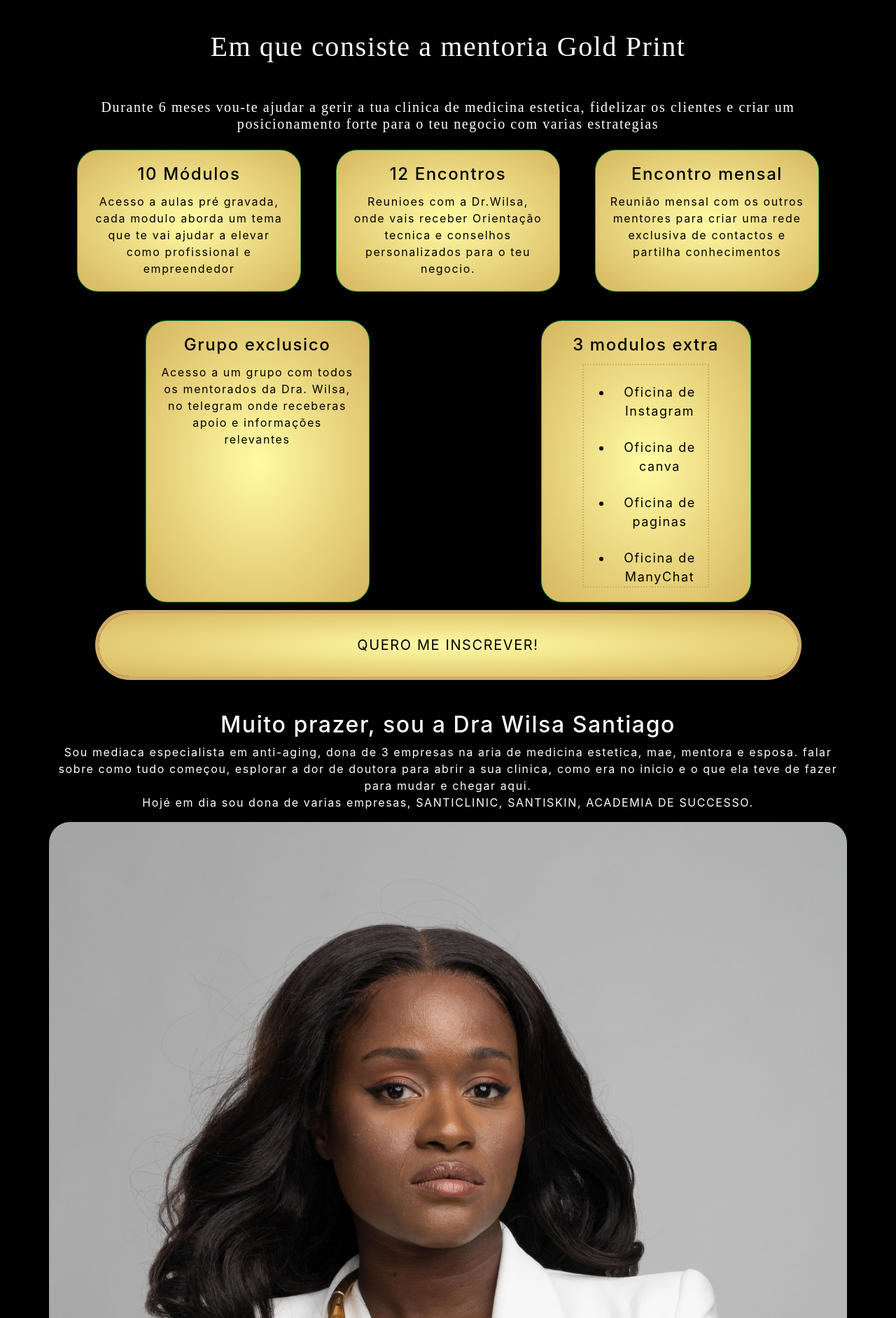
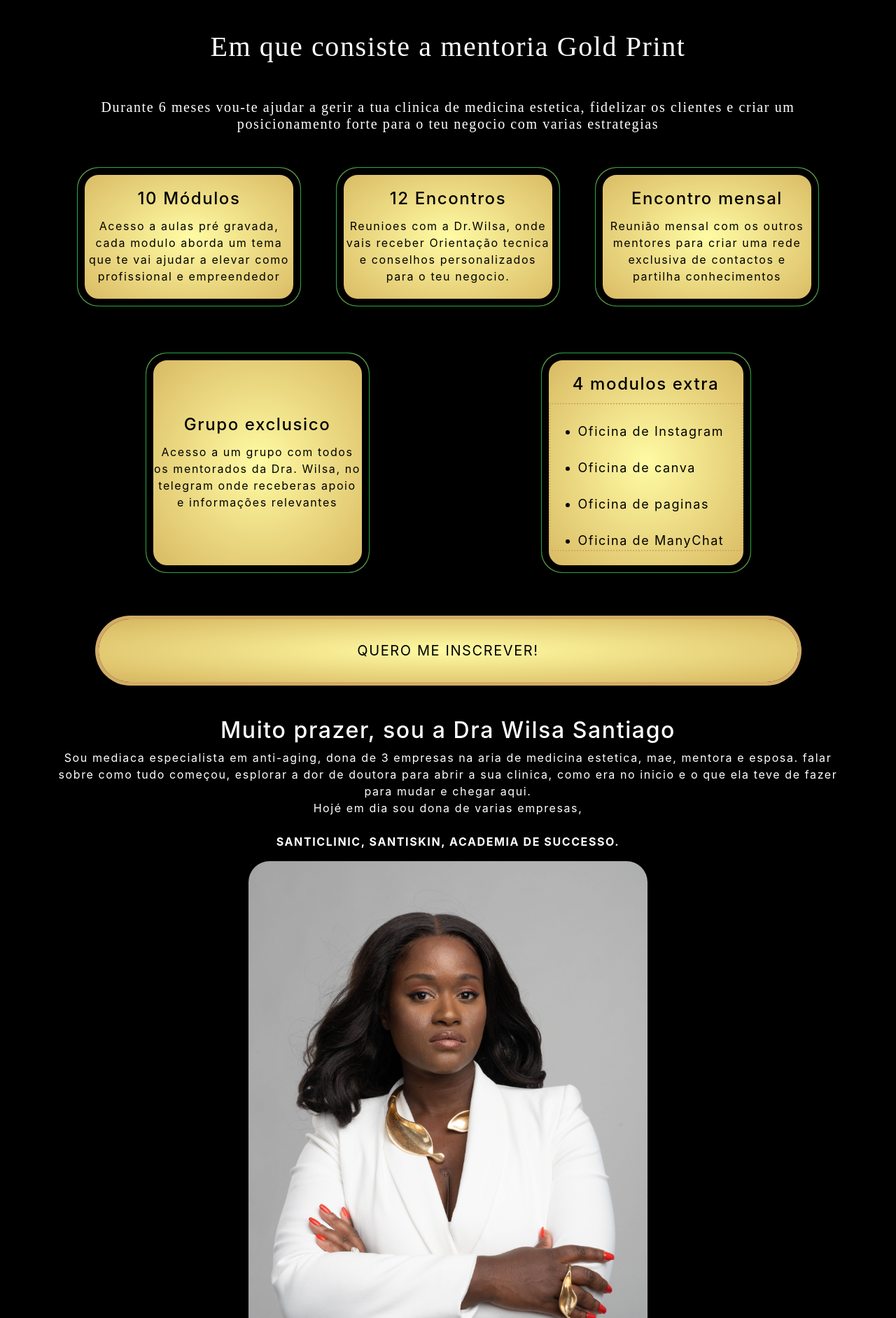
Before and after one commit to SPAWNKID19XX/SC, a Flask app: page /gold_print_mentoria in a window 1280 px wide. Shown: the part 855-2739 px from the top of the page at 70% size. Run offline with Flask 3, Linux system fonts and the light colour scheme; some libraries are stand-ins or nearby versions.

Commit message:
[UPDATE]
the gold print template

```diff
--- a/static/style/main.css
+++ b/static/style/main.css
@@ -147,6 +147,9 @@ form {
 }
 .btn-success:hover {
   box-shadow: 0px 0px 40px yellowgreen;
+  transform: scale(1.1) translateY(-0px);
+  color: #0af129;
+
 }
 .btn_firs_form {
   margin-bottom: 0px;
@@ -205,20 +208,25 @@ form {
   box-shadow: 0 0 0 5px #d2ac67;
 }
 
+.more_info_gold_print:hover{
+  color: #000000;
+  box-shadow: 0px 0px 40px #d2ac67;
+  transform: scale(1.1) translateY(-0px);
+
+}
+
 .footer_logo {
   width: 100%;
 }
 
 .footer_logo img {
   width: 100%;
+  border-radius: 50%;
 }
 
 footer {
   text-align: center;
   padding: 10px;
-}
-
-.rights_author {
 }
 
 .rights_text p {
--- a/static/style/the_gold_print.css
+++ b/static/style/the_gold_print.css
@@ -36,6 +36,7 @@ body {
   align-content: center;
   width: 90%;
   margin: 0 auto;
+  color: aqua;
 }
 
 .more_info_gold_print_btn {
@@ -57,7 +58,12 @@ body {
 .cart_row {
   display: flex;
   justify-content: space-around;
-  margin-top: 25px;
+  margin-top: 50px;
+}
+
+.cart_row ul{
+  width: 100%;
+  text-align: left;
 }
 
 .custom_cart {
@@ -66,6 +72,14 @@ body {
   border: #000000 solid 1px;
   background: radial-gradient(#fffba4, #d6b65f);
   min-width: 300px;
+
+}
+
+.card-body{
+  align-items: center;
+  border: #000000 solid 10px;
+  border-radius: 30px;
+  padding: 20px 0px;
 }
 
 .more_info_gold_print_btn_form_redirect {
@@ -83,3 +97,7 @@ body {
 .the_gold_print_section .row {
   display: block;
 }
+
+.the_gold_print_img {
+  width: 50%;
+}
--- a/templates/gold_print_mentoria.html
+++ b/templates/gold_print_mentoria.html
@@ -59,7 +59,7 @@ block content %}
         class="card border-success mb-3 custom_cart"
         style="max-width: 20rem"
       >
-        <div class="card-body">
+        <div class="card-body d-flex flex-column justify-content-center">
           <h4 class="card-title">10 Módulos</h4>
           <p class="card-text">
             Acesso a aulas pré gravada, cada modulo aborda um tema que te vai
@@ -71,7 +71,7 @@ block content %}
         class="card border-success mb-3 custom_cart"
         style="max-width: 20rem"
       >
-        <div class="card-body">
+        <div class="card-body d-flex flex-column justify-content-center">
           <h4 class="card-title">12 Encontros</h4>
           <p class="card-text">
             Reunioes com a Dr.Wilsa, onde vais receber Orientação tecnica e
@@ -83,7 +83,7 @@ block content %}
         class="card border-success mb-3 custom_cart"
         style="max-width: 20rem"
       >
-        <div class="card-body">
+        <div class="card-body d-flex flex-column justify-content-center">
           <h4 class="card-title">Encontro mensal</h4>
           <p class="card-text">
             Reunião mensal com os outros mentores para criar uma rede exclusiva
@@ -97,7 +97,7 @@ block content %}
         class="card border-success mb-3 custom_cart"
         style="max-width: 20rem"
       >
-        <div class="card-body">
+        <div class="card-body d-flex flex-column justify-content-center">
           <h4 class="card-title">Grupo exclusico</h4>
           <p class="card-text">
             Acesso a um grupo com todos os mentorados da Dra. Wilsa, no telegram
@@ -109,8 +109,8 @@ block content %}
         class="card border-success mb-3 custom_cart"
         style="max-width: 20rem"
       >
-        <div class="card-body">
-          <h4 class="card-title">3 modulos extra</h4>
+        <div class="card-body d-flex flex-column justify-content-center">
+          <h4 class="card-title">4 modulos extra</h4>
           <ul>
             <li class="oficina_list">Oficina de Instagram</li>
             <li class="oficina_list">Oficina de canva</li>
@@ -122,6 +122,7 @@ block content %}
     </div>
     <div class="button_gold_print_redirect">
       <a
+        style="margin-top: 50px;"
         href="{{ url_for('gold_print_form') }}"
         target="_blank"
         class="btn btn-success more_info_gold_print_btn_form_redirect"
@@ -140,8 +141,8 @@ block content %}
         medicina estetica, mae, mentora e esposa. falar sobre como tudo começou,
         esplorar a dor de doutora para abrir a sua clinica, como era no inicio e
         o que ela teve de fazer para mudar e chegar aqui.<br />
-        Hojé em dia sou dona de varias empresas, SANTICLINIC, SANTISKIN,
-        ACADEMIA DE SUCCESSO.
+        Hojé em dia sou dona de varias empresas, <br /><br /><span style="font-weight: bold;">SANTICLINIC, SANTISKIN,
+          ACADEMIA DE SUCCESSO.</span>
       </p>
     </div>
     <div class="the_gold_print_section_img">
```
